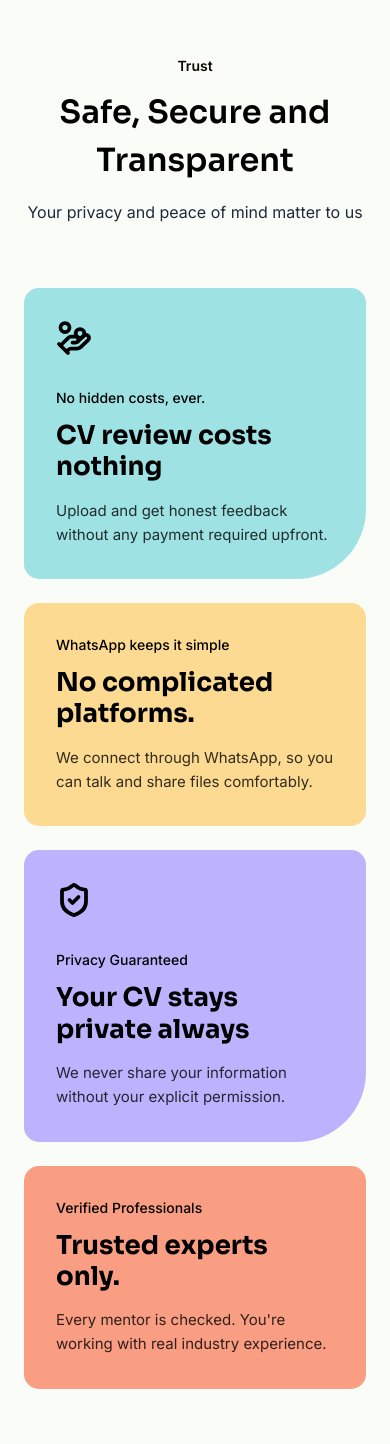
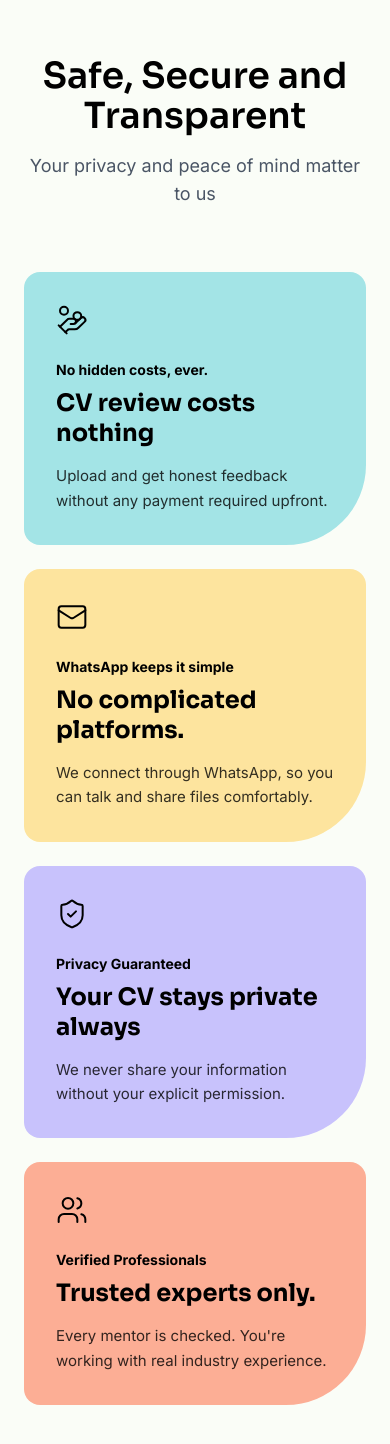
Before and after one commit to chamithsandeepa/InterviewPro, a Next.js app: page / in a window 390 px wide. Shown: the part 7394-8838 px from the top of the page. Built offline with nearby package versions, Linux system fonts and the light colour scheme.

Commit message:
refactor Trust component for improved card structure, styling, and responsiveness

```diff
--- a/components/Trust.tsx
+++ b/components/Trust.tsx
@@ -1,194 +1,106 @@
 "use client";
 
-import { HandCoins, ShieldCheck } from "lucide-react";
+import { HandCoins, ShieldCheck, Mail, Users } from "lucide-react";
 import { motion } from "motion/react";
 
 export default function Trust() {
+  const cards = [
+    {
+      bg: "bg-[#A3E4E6]", // Pastal Cyan/Teal
+      icon: <HandCoins className="h-8 w-8 text-black stroke-[1.5]" />,
+      preTitle: "No hidden costs, ever.",
+      title: "CV review costs nothing",
+      desc: "Upload and get honest feedback without any payment required upfront.",
+      radius: "rounded-[32px] rounded-br-[8px]", // Asymmetric based on previous, or simple rounded? User asked to "look like this given image". The image shows rounded-bl [large] for card 1. Let's stick to uniform simple 'rounded-3xl' first as it fits "look like this". Actually let's just use standard rounded-3xl for all.
+    },
+    {
+      bg: "bg-[#FDE49E]", // Pastel Yellow
+      icon: <Mail className="h-8 w-8 text-black stroke-[1.5]" />, // Using Mail icon for "WhatsApp" concept/simple msg
+      preTitle: "WhatsApp keeps it simple",
+      title: "No complicated platforms.",
+      desc: "We connect through WhatsApp, so you can talk and share files comfortably.",
+    },
+    {
+      bg: "bg-[#C8C2FC]", // Pastel Purple
+      icon: <ShieldCheck className="h-8 w-8 text-black stroke-[1.5]" />,
+      preTitle: "Privacy Guaranteed",
+      title: "Your CV stays private always",
+      desc: "We never share your information without your explicit permission.",
+    },
+    {
+      bg: "bg-[#FCAE95]", // Pastel Coral
+      icon: <Users className="h-8 w-8 text-black stroke-[1.5]" />,
+      preTitle: "Verified Professionals",
+      title: "Trusted experts only.",
+      desc: "Every mentor is checked. You're working with real industry experience.",
+    },
+  ];
+
   return (
     <section id="features" className="bg-[#FAFDF7] py-24 font-inter">
-      <motion.div
-        className="mx-auto max-w-7xl px-6"
-        initial="hidden"
-        whileInView="visible"
-        viewport={{ once: true }}
-        variants={{
-          hidden: { opacity: 0, y: 40 },
-          visible: {
-            opacity: 1,
-            y: 0,
-            transition: {
-              duration: 0.8,
-              ease: "easeOut",
-              staggerChildren: 0.12,
-            },
-          },
-        }}
-      >
+      <div className="mx-auto max-w-7xl px-6">
         {/* HEADER */}
-        <motion.div
-          className="text-center max-w-2xl mx-auto"
-          variants={{
-            hidden: { opacity: 0, y: 20 },
-            visible: { opacity: 1, y: 0 },
-          }}
-        >
-          <motion.p
-            className="text-sm font-semibold text-[#0C0801]"
-            variants={{
-              hidden: { opacity: 0, y: 10 },
-              visible: { opacity: 1, y: 0 },
-            }}
+        <div className="text-center max-w-3xl mx-auto mb-16">
+          {/* <motion.h2
+            className="font-sora text-4xl lg:text-5xl font-bold text-black mb-4"
+            initial={{ opacity: 0, y: 20 }}
+            whileInView={{ opacity: 1, y: 0 }}
+            viewport={{ once: true }}
+            transition={{ duration: 0.6 }}
           >
-            Trust
-          </motion.p>
+            Safe, Secure and Transparent
+          </motion.h2> */}
 
           <motion.h2
-            className="mt-3 font-sora text-[32px] font-semibold text-black lg:text-[44px]"
-            variants={{
-              hidden: { opacity: 0, y: 16 },
-              visible: { opacity: 1, y: 0 },
-            }}
+            className="text-4xl lg:text-[44px] font-sora font-semibold text-black mb-4"
+            initial={{ opacity: 0, y: 20 }}
+            whileInView={{ opacity: 1, y: 0 }}
+            viewport={{ once: true }}
+            transition={{ duration: 0.6 }}
           >
             Safe, Secure and Transparent
           </motion.h2>
 
           <motion.p
-            className="mt-4 text-gray-800"
-            variants={{
-              hidden: { opacity: 0, y: 12 },
-              visible: { opacity: 1, y: 0 },
-            }}
+            className="text-gray-600 text-lg"
+            initial={{ opacity: 0, y: 20 }}
+            whileInView={{ opacity: 1, y: 0 }}
+            viewport={{ once: true }}
+            transition={{ duration: 0.6, delay: 0.2 }}
           >
             Your privacy and peace of mind matter to us
           </motion.p>
-        </motion.div>
+        </div>
 
-        {/* CARDS */}
-        <div className="mt-16 grid grid-cols-1 gap-6 sm:grid-cols-2 lg:grid-cols-4 items-start">
-          {/* CARD 1 – Tall */}
-          <motion.div
-            className="bg-[#9EE2E4] p-8 rounded-[15px]"
-            style={{
-              borderBottomRightRadius: "70px",
-              animationDuration: "6s",
-            }}
-            variants={{
-              hidden: { opacity: 0, y: 40 },
-              visible: { opacity: 1, y: 0 },
-            }}
-            transition={{ duration: 0.6, ease: "easeOut" }}
-            whileHover={{ y: -6, rotate: -0.5 }}
-            animate={{ y: [0, -6, 0] }}
-          >
+        {/* CARDS GRID */}
+        <div className="grid grid-cols-1 md:grid-cols-2 lg:grid-cols-4 gap-6">
+          {cards.map((card, idx) => (
             <motion.div
-              initial={{ scale: 0.7, opacity: 0 }}
-              whileInView={{ scale: 1, opacity: 1 }}
+              key={idx}
+              className={`${card.bg} p-8 rounded-2xl rounded-br-[80px] flex flex-col items-start h-full`}
+              initial={{ opacity: 0, y: 20 }}
+              whileInView={{ opacity: 1, y: 0 }}
               viewport={{ once: true }}
-              transition={{ duration: 0.4, ease: "easeOut" }}
+              transition={{ duration: 0.5, delay: idx * 0.1 }}
+              whileHover={{ y: -6 }}
             >
-              <HandCoins className="h-9 w-9 text-black stroke-[2.5]" />
+              <div className="mb-6">{card.icon}</div>
+
+              <p className="text-sm font-bold text-black mb-2">
+                {card.preTitle}
+              </p>
+
+              <h3 className="font-sora text-2xl font-bold text-black leading-tight mb-4">
+                {card.title}
+              </h3>
+
+              <p className="text-black/80 text-[15px] leading-relaxed mt-auto">
+                {card.desc}
+              </p>
             </motion.div>
-
-            <p className="mt-8 text-sm font-medium text-black">
-              No hidden costs, ever.
-            </p>
-
-            <h3 className="mt-3 font-sora text-[26px] font-bold text-black leading-[1.2]">
-              CV review costs nothing
-            </h3>
-
-            <p className="mt-4 text-[15px] text-black/80 leading-relaxed">
-              Upload and get honest feedback without any payment required
-              upfront.
-            </p>
-          </motion.div>
-
-          {/* CARD 2 – Short */}
-          <motion.div
-            className="bg-[#FCDA91] p-8 rounded-[15px]"
-            variants={{
-              hidden: { opacity: 0, y: 30 },
-              visible: { opacity: 1, y: 0 },
-            }}
-            transition={{ duration: 0.6, ease: "easeOut", delay: 0.05 }}
-            whileHover={{ y: -6, rotate: 0.5 }}
-          >
-            <p className="text-sm font-medium text-black">
-              WhatsApp keeps it simple
-            </p>
-
-            <h3 className="mt-3 font-sora text-[26px] font-bold text-black leading-[1.2]">
-              No complicated platforms.
-            </h3>
-
-            <p className="mt-4 text-[15px] text-black/80 leading-relaxed">
-              We connect through WhatsApp, so you can talk and share files
-              comfortably.
-            </p>
-          </motion.div>
-
-          {/* CARD 3 – Tall */}
-          <motion.div
-            className="bg-[#BCB2FE] p-8 rounded-[15px]"
-            style={{
-              borderBottomRightRadius: "70px",
-              animationDuration: "7s",
-            }}
-            variants={{
-              hidden: { opacity: 0, y: 40 },
-              visible: { opacity: 1, y: 0 },
-            }}
-            transition={{ duration: 0.6, ease: "easeOut", delay: 0.1 }}
-            whileHover={{ y: -6, rotate: -0.5 }}
-            animate={{ y: [0, -6, 0] }}
-          >
-            <motion.div
-              initial={{ scale: 0.7, opacity: 0 }}
-              whileInView={{ scale: 1, opacity: 1 }}
-              viewport={{ once: true }}
-              transition={{ duration: 0.4, ease: "easeOut" }}
-            >
-              <ShieldCheck className="h-9 w-9 text-black stroke-[2.5]" />
-            </motion.div>
-
-            <p className="mt-8 text-sm font-medium text-black">
-              Privacy Guaranteed
-            </p>
-
-            <h3 className="mt-3 font-sora text-[26px] font-bold text-black leading-[1.2]">
-              Your CV stays private always
-            </h3>
-
-            <p className="mt-4 text-[15px] text-black/80 leading-relaxed">
-              We never share your information without your explicit permission.
-            </p>
-          </motion.div>
-
-          {/* CARD 4 – Short */}
-          <motion.div
-            className="bg-[#F99D83] p-8 rounded-[15px]"
-            variants={{
-              hidden: { opacity: 0, y: 30 },
-              visible: { opacity: 1, y: 0 },
-            }}
-            transition={{ duration: 0.6, ease: "easeOut", delay: 0.15 }}
-            whileHover={{ y: -6, rotate: 0.5 }}
-          >
-            <p className="text-sm font-medium text-black">
-              Verified Professionals
-            </p>
-
-            <h3 className="mt-3 font-sora text-[26px] font-bold text-black leading-[1.2]">
-              Trusted experts only.
-            </h3>
-
-            <p className="mt-4 text-[15px] text-black/80 leading-relaxed">
-              Every mentor is checked. You're working with real industry
-              experience.
-            </p>
-          </motion.div>
+          ))}
         </div>
-      </motion.div>
+      </div>
     </section>
   );
 }
```
